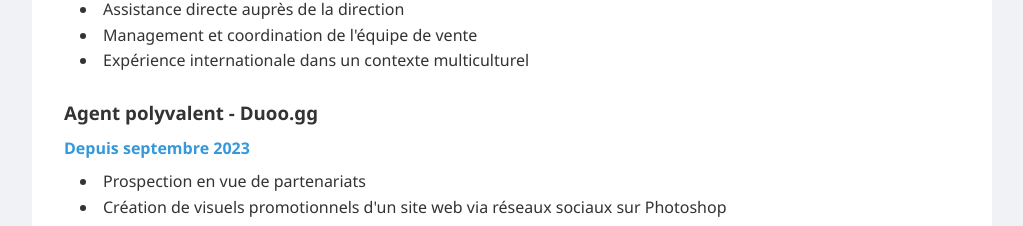
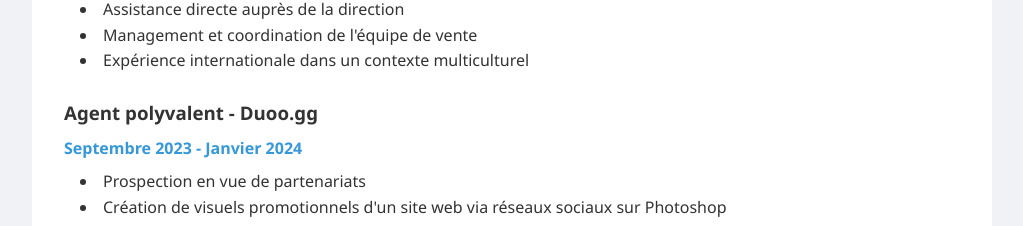
Before and after one commit to leodagan13/Profile, a plain HTML site: page index.html in a window 1280 px wide. Shown: the part 1230-1456 px from the top of the page, without its empty margins (128-1151 px from the left). Drawn offline with Linux system fonts and the light colour scheme.

Commit message:
Update index.html

```diff
--- a/index.html
+++ b/index.html
@@ -242,7 +242,7 @@
                 </div>
                 <div class="experience">
                     <h3>Agent polyvalent - Duoo.gg</h3>
-                    <div class="date">Depuis septembre 2023</div>
+                    <div class="date">Septembre 2023 - Janvier 2024</div>
                     <ul>
                         <li>Prospection en vue de partenariats</li>
                         <li>Création de visuels promotionnels d'un site web via réseaux sociaux sur Photoshop</li>
```
